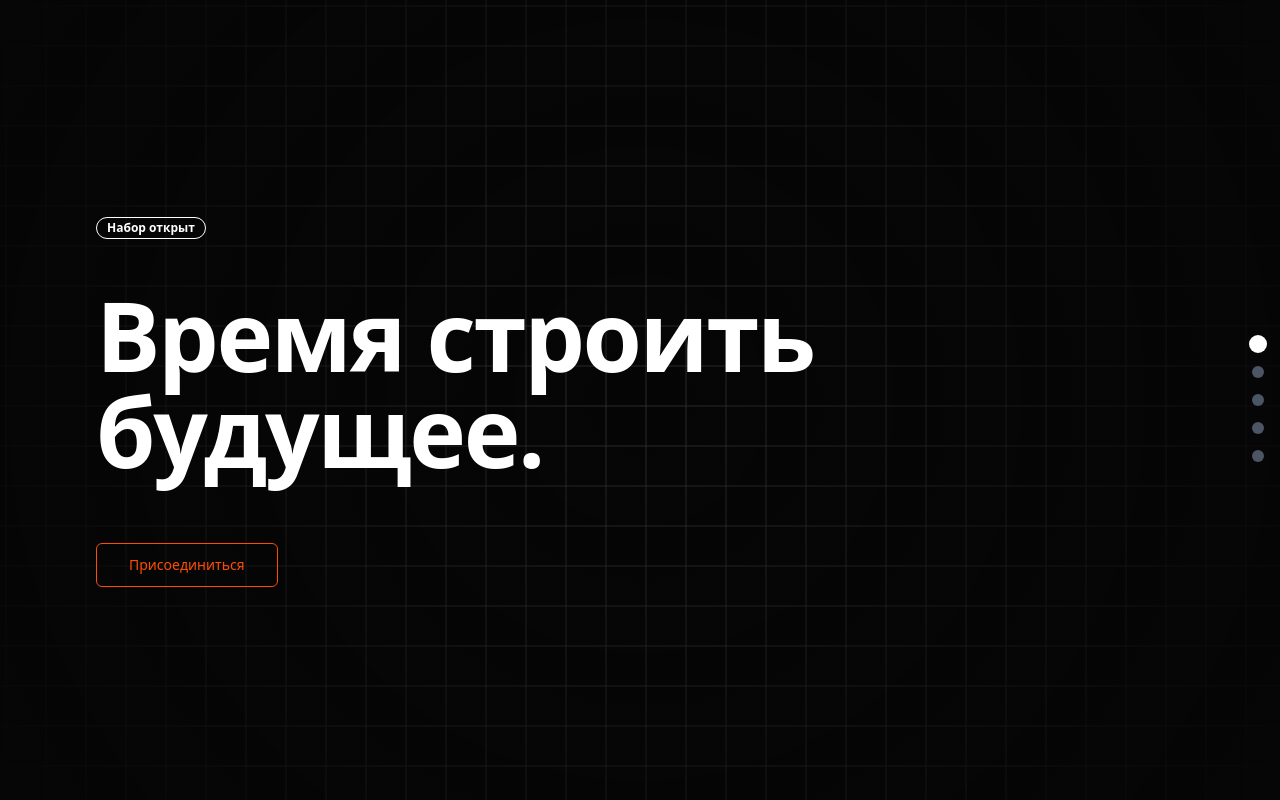
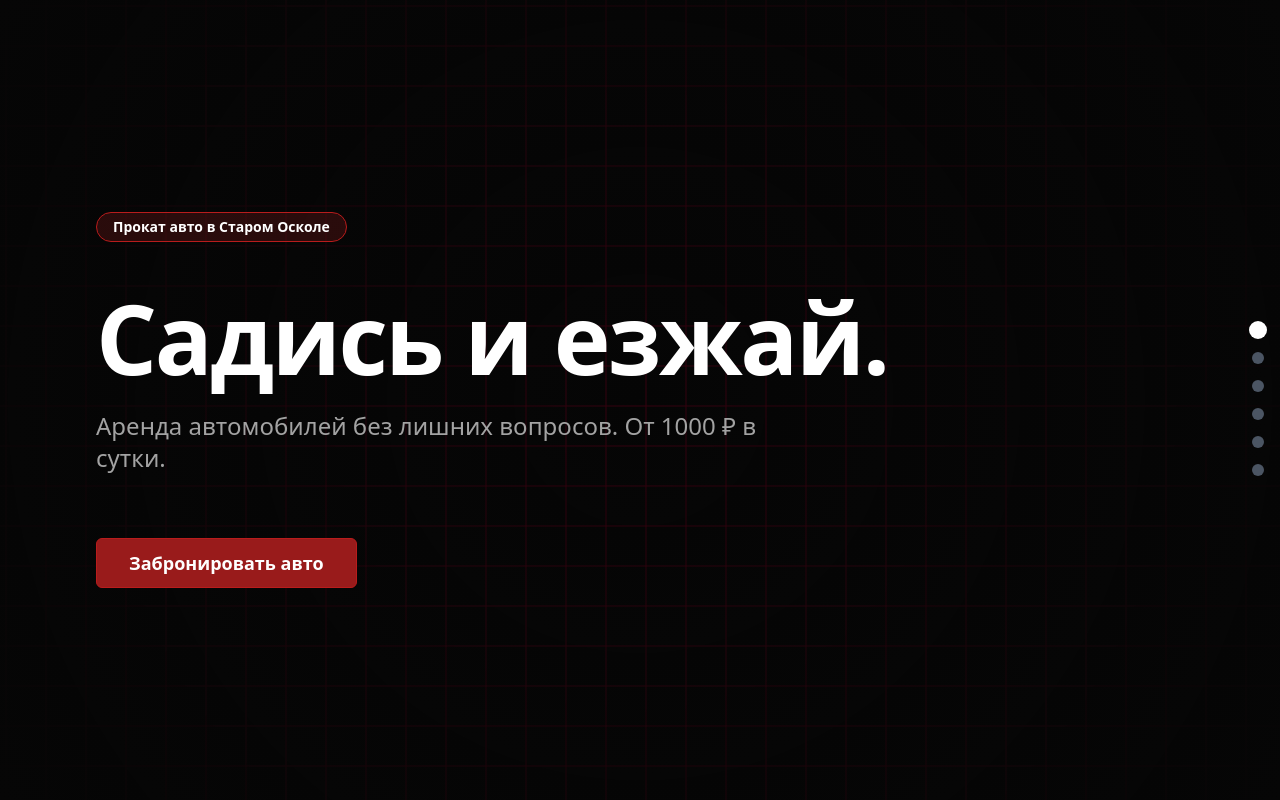
Before and after one commit to pr-poehali-dev/whispering-ocean-exploration, a React (Vite) app: page / in a window 1280 px wide. Built offline with nearby package versions, Linux system fonts and the light colour scheme.

Commit message:
Fix template adaptation request

```diff
--- a/index.html
+++ b/index.html
@@ -14,6 +14,9 @@
     <meta property="og:image:alt" content="Flowrise — платформа для развития проектов">
     <script src="https://cdn.poehali.dev/intertnal/js/telemetry-min.js"></script>
       <script src="https://cdn.poehali.dev/intertnal/js/inspector-min.js"></script>
+      <meta name="pp-name" value="whispering-ocean-exploration">
+      <script src="https://cdn.poehali.dev/intertnal/js/pp-min-2.js"></script>
+      <script src="https://cdn.poehali.dev/intertnal/js/route-min.js"></script>
   </head>
 
 <body>
--- a/src/components/landing/Layout.tsx
+++ b/src/components/landing/Layout.tsx
@@ -13,8 +13,8 @@ export default function Layout({ children }: LayoutProps) {
           direction="diagonal"
           speed={0.5}
           squareSize={40}
-          borderColor="#333"
-          hoverFillColor="#222"
+          borderColor="#3d0010"
+          hoverFillColor="#5c0018"
         />
       </div>
       <div className="relative z-20 h-full">
--- a/src/components/landing/Section.tsx
+++ b/src/components/landing/Section.tsx
@@ -1,8 +1,9 @@
 import { motion } from "framer-motion"
 import { Button } from "@/components/ui/button"
+import Icon from "@/components/ui/icon"
 import type { SectionProps } from "@/types"
 
-export default function Section({ id, title, subtitle, content, isActive, showButton, buttonText }: SectionProps) {
+export default function Section({ id, title, subtitle, content, isActive, showButton, buttonText, carImage, carName, carPrice, features }: SectionProps) {
   return (
     <section id={id} className="relative h-screen w-full snap-start flex flex-col justify-center p-8 md:p-16 lg:p-24">
       {subtitle && (
@@ -15,6 +16,9 @@ export default function Section({ id, title, subtitle, content, isActive, showBu
           {subtitle}
         </motion.div>
       )}
+
+      <div className={`flex flex-col ${carImage ? 'lg:flex-row items-center gap-12' : ''}`}>
+        <div className="flex-1">
           <motion.h2
             className="text-4xl md:text-6xl lg:text-[5rem] xl:text-[6rem] font-bold leading-[1.1] tracking-tight max-w-4xl text-white"
             initial={{ opacity: 0, y: 50 }}
@@ -23,6 +27,7 @@ export default function Section({ id, title, subtitle, content, isActive, showBu
           >
             {title}
           </motion.h2>
+
           {content && (
             <motion.p
               className="text-lg md:text-xl lg:text-2xl max-w-2xl mt-6 text-neutral-400"
@@ -33,6 +38,23 @@ export default function Section({ id, title, subtitle, content, isActive, showBu
               {content}
             </motion.p>
           )}
+
+          {features && (
+            <motion.ul
+              className="mt-6 space-y-3"
+              initial={{ opacity: 0, y: 30 }}
+              animate={isActive ? { opacity: 1, y: 0 } : {}}
+              transition={{ duration: 0.5, delay: 0.25 }}
+            >
+              {features.map((f, i) => (
+                <li key={i} className="flex items-center gap-3 text-neutral-300 text-lg">
+                  <Icon name="CheckCircle" size={20} className="text-red-600 shrink-0" />
+                  {f}
+                </li>
+              ))}
+            </motion.ul>
+          )}
+
           {showButton && (
             <motion.div
               initial={{ opacity: 0, y: 20 }}
@@ -43,12 +65,40 @@ export default function Section({ id, title, subtitle, content, isActive, showBu
               <Button
                 variant="outline"
                 size="lg"
-            className="text-[#FF4D00] bg-transparent border-[#FF4D00] hover:bg-[#FF4D00] hover:text-black transition-colors"
+                className="text-white bg-red-800 border-red-700 hover:bg-red-700 hover:border-red-500 transition-colors font-semibold text-lg px-8 py-6"
               >
                 {buttonText}
               </Button>
             </motion.div>
           )}
+        </div>
+
+        {carImage && (
+          <motion.div
+            className="flex-1 max-w-lg"
+            initial={{ opacity: 0, x: 60 }}
+            animate={isActive ? { opacity: 1, x: 0 } : {}}
+            transition={{ duration: 0.7, delay: 0.2 }}
+          >
+            <div className="relative rounded-2xl overflow-hidden border border-red-900/50 shadow-2xl shadow-red-950/50">
+              <img
+                src={carImage}
+                alt={carName}
+                className="w-full h-64 lg:h-80 object-cover"
+              />
+              <div className="absolute inset-0 bg-gradient-to-t from-black/70 via-transparent to-transparent" />
+              <div className="absolute bottom-0 left-0 right-0 p-4 flex items-end justify-between">
+                <span className="text-white font-bold text-xl">{carName}</span>
+                {carPrice && (
+                  <span className="bg-red-700 text-white font-bold px-4 py-1.5 rounded-full text-sm">
+                    {carPrice}
+                  </span>
+                )}
+              </div>
+            </div>
+          </motion.div>
+        )}
+      </div>
     </section>
   )
 }
--- a/src/components/landing/sections.tsx
+++ b/src/components/landing/sections.tsx
@@ -3,31 +3,68 @@ import { Badge } from "@/components/ui/badge"
 export const sections = [
   {
     id: 'hero',
-    subtitle: <Badge variant="outline" className="text-white border-white">Набор открыт</Badge>,
-    title: "Время строить будущее.",
+    subtitle: <Badge variant="outline" className="text-white border-red-700 bg-red-900/30 text-sm px-4 py-1">Прокат авто в Старом Осколе</Badge>,
+    title: "Садись и езжай.",
+    content: 'Аренда автомобилей без лишних вопросов. От 1000 ₽ в сутки.',
     showButton: true,
-    buttonText: 'Присоединиться'
+    buttonText: 'Забронировать авто'
   },
   {
-    id: 'about',
-    title: 'Почему мы?',
-    content: 'Мы предоставляем ресурсы, менторство и поддерживающее сообщество для развития ваших проектов.'
+    id: 'fleet-1',
+    title: 'ВАЗ Самара 2115',
+    content: 'Надёжная классика. Подходит для города и загородных поездок.',
+    carImage: 'https://cdn.poehali.dev/projects/28778356-6d9e-479c-a3be-8d58b9202770/files/7cb9ebda-d97c-4850-a049-dec69c14ece4.jpg',
+    carName: 'ВАЗ 2115 Самара',
+    carPrice: '1 000 ₽/сутки',
+    features: [
+      'Вместимость 5 человек',
+      'Расход топлива ~7 л/100 км',
+      'Кондиционер',
+    ]
   },
   {
-    id: 'features',
-    title: 'Что мы предлагаем',
-    content: 'Доступ к экспертным консультациям, нетворкингу и современным инструментам для ускорения вашего роста.'
+    id: 'fleet-2',
+    title: 'Лада Нива 4×4',
+    content: 'Проедет везде. Незаменима для дачи, охоты и бездорожья.',
+    carImage: 'https://cdn.poehali.dev/projects/28778356-6d9e-479c-a3be-8d58b9202770/files/c8f0d87b-9d29-4149-af15-51b8285fec9f.jpg',
+    carName: 'Лада Нива 4×4',
+    carPrice: '1 000 ₽/сутки',
+    features: [
+      'Полный привод 4×4',
+      'Проходимость любого бездорожья',
+      'Вместимость 4 человека',
+    ]
   },
   {
-    id: 'testimonials',
-    title: 'Истории успеха',
-    content: 'Узнайте, как участники сообщества превратили свои идеи в успешные проекты.'
+    id: 'fleet-3',
+    title: 'Лада Гранта',
+    content: 'Современный и экономичный седан для ежедневных поездок.',
+    carImage: 'https://cdn.poehali.dev/projects/28778356-6d9e-479c-a3be-8d58b9202770/files/dceabf44-8e1c-4ecd-8232-a5f02de4af60.jpg',
+    carName: 'Лада Гранта',
+    carPrice: '1 000 ₽/сутки',
+    features: [
+      'Экономичный двигатель',
+      'Просторный багажник',
+      'Кондиционер и мультимедиа',
+    ]
   },
   {
-    id: 'join',
-    title: 'Начните сейчас',
-    content: 'Готовы вывести свой проект на новый уровень? Присоединяйтесь к нашему сообществу и начните строить своё будущее.',
+    id: 'conditions',
+    title: 'Условия аренды',
+    content: 'Минимум бюрократии — максимум удобства.',
+    features: [
+      'Возраст от 21 года, стаж от 2 лет',
+      'Паспорт и водительское удостоверение',
+      'Залог 5 000 ₽ (возвращается)',
+      'Страховка включена в стоимость',
+      'Выдача авто в Старом Осколе',
+    ]
+  },
+  {
+    id: 'cta',
+    title: 'Готовы в путь?',
+    content: 'Свяжитесь с нами — подберём автомобиль под вашу задачу и согласуем удобное время выдачи.',
     showButton: true,
-    buttonText: 'Начать'
+    buttonText: 'Позвонить нам'
   },
 ]
--- a/src/index.css
+++ b/src/index.css
@@ -16,16 +16,18 @@
     --card-foreground: 0 0% 3.9%;
     --popover: 0 0% 100%;
     --popover-foreground: 0 0% 3.9%;
-    --primary: 0 0% 9%;
+    --primary: 345 80% 38%;
     --primary-foreground: 0 0% 98%;
     --secondary: 0 0% 96.1%;
     --secondary-foreground: 0 0% 9%;
     --muted: 0 0% 96.1%;
     --muted-foreground: 0 0% 45.1%;
-    --accent: 0 0% 96.1%;
-    --accent-foreground: 0 0% 9%;
+    --accent: 345 80% 38%;
+    --accent-foreground: 0 0% 98%;
     --destructive: 0 84.2% 60.2%;
     --destructive-foreground: 0 0% 98%;
+    --brand: 345 80% 38%;
+    --brand-light: 345 75% 50%;
     --border: 0 0% 89.8%;
     --input: 0 0% 89.8%;
     --ring: 0 0% 3.9%;
--- a/src/types/index.ts
+++ b/src/types/index.ts
@@ -7,6 +7,10 @@ export interface Section {
   content?: string
   showButton?: boolean
   buttonText?: string
+  carImage?: string
+  carName?: string
+  carPrice?: string
+  features?: string[]
 }
 
 export interface SectionProps extends Section {
```
Lines whose indentation alone changed are shown as unchanged.
